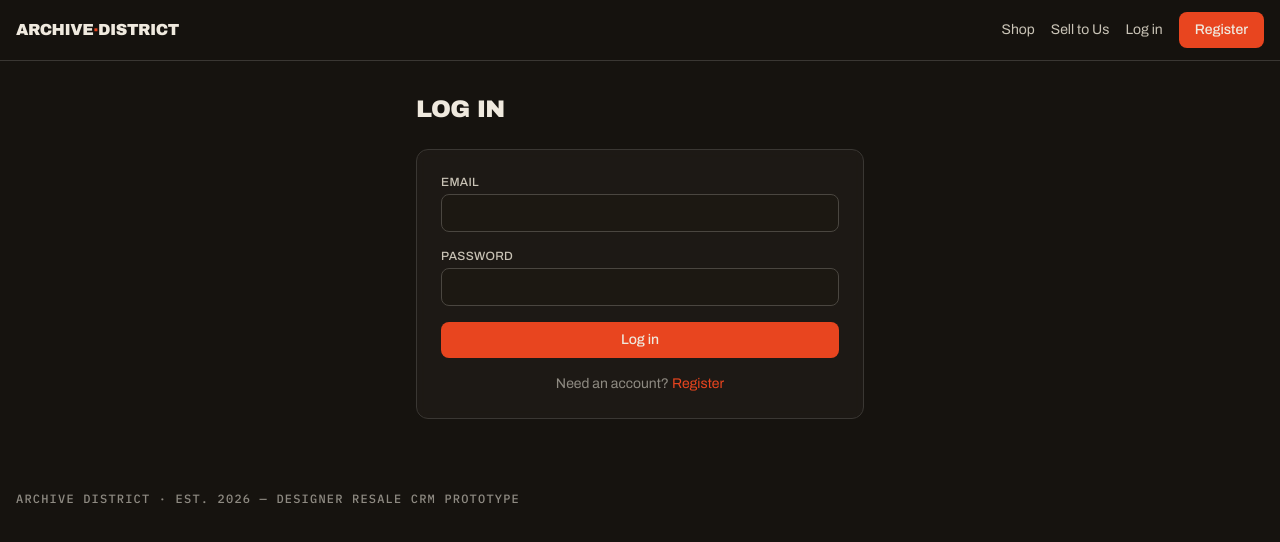
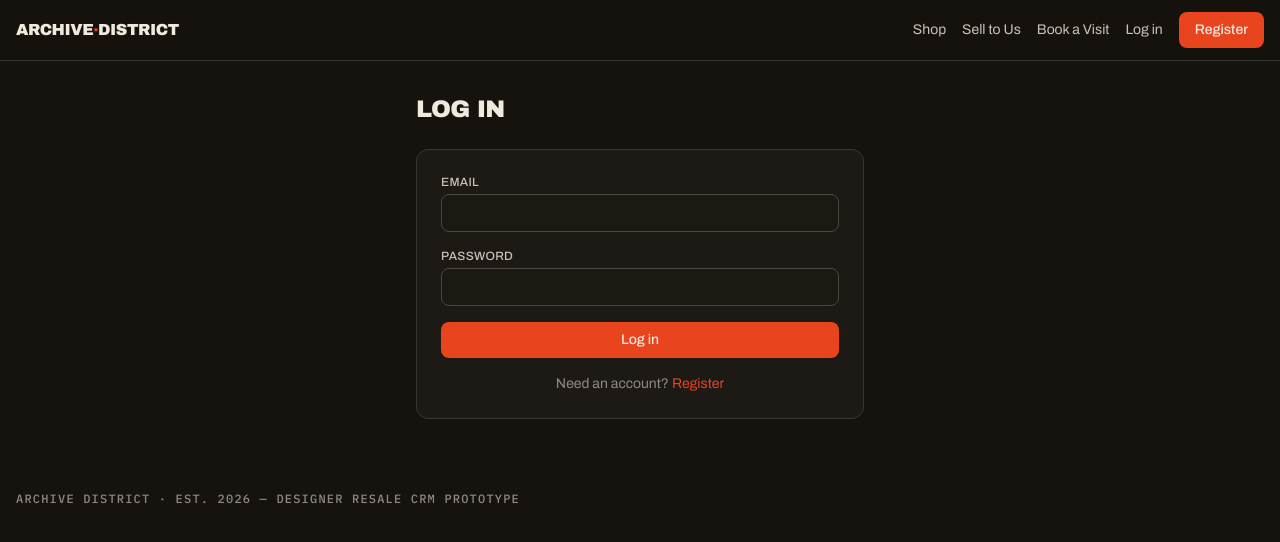
Before and after one commit to jujubeeuofa/archive-district, a Next.js app: page /login in a window 1280 px wide. Shown: the top 542 px of the page. Built offline with nearby package versions, Linux system fonts and the light colour scheme; no server answers.

Commit message:
Add files via upload

```diff
--- a/src/components/AdminNav.tsx
+++ b/src/components/AdminNav.tsx
@@ -1,17 +1,33 @@
 import Link from "next/link";
+import { getSession } from "@/lib/session";
+import { isAdmin } from "@/lib/permissions";
 
-const tabs = [
+const STAFF_TABS = [
   { href: "/admin", label: "Dashboard" },
   { href: "/admin/inventory", label: "Inventory" },
   { href: "/admin/submissions", label: "Submissions" },
   { href: "/admin/orders", label: "Orders" },
+  { href: "/admin/appointments", label: "Appointments" },
   { href: "/admin/reports", label: "Reports" },
   { href: "/admin/clients", label: "Clients" },
   { href: "/admin/vendors", label: "Vendors" },
   { href: "/admin/consignments", label: "Consignments" },
 ];
 
-export default function AdminNav({ active }: { active: string }) {
+/** Admin-only tab, appended after the staff tabs above. */
+const ADMIN_ONLY_TAB = { href: "/admin/staff", label: "Staff" };
+
+/**
+ * Reads the session itself (rather than taking a role prop) so every admin
+ * page can keep calling `<AdminNav active="..." />` unchanged — Sales sees
+ * every section they have access to; the "Staff" tab (account management)
+ * only ever shows for Admin.
+ */
+export default async function AdminNav({ active }: { active: string }) {
+  const session = await getSession();
+  const admin = !!session?.user && isAdmin(session.user.role);
+  const tabs = admin ? [...STAFF_TABS, ADMIN_ONLY_TAB] : STAFF_TABS;
+
   return (
     <div className="mb-6 flex flex-wrap gap-1 border-b border-ink-700 pb-px">
       {tabs.map((t) => (
--- a/src/components/Navbar.tsx
+++ b/src/components/Navbar.tsx
@@ -1,5 +1,6 @@
 import Link from "next/link";
 import { getSession } from "@/lib/session";
+import { isStaff } from "@/lib/permissions";
 import SignOutButton from "@/components/SignOutButton";
 
 export default async function Navbar() {
@@ -19,8 +20,11 @@ export default async function Navbar() {
           <Link href="/sell" className="hover:text-bone">
             Sell to Us
           </Link>
+          <Link href="/book" className="hover:text-bone">
+            Book a Visit
+          </Link>
 
-          {session?.user?.role === "ADMIN" && (
+          {session?.user && isStaff(session.user.role) && (
             <Link href="/admin" className="hover:text-bone">
               Admin
             </Link>
```
